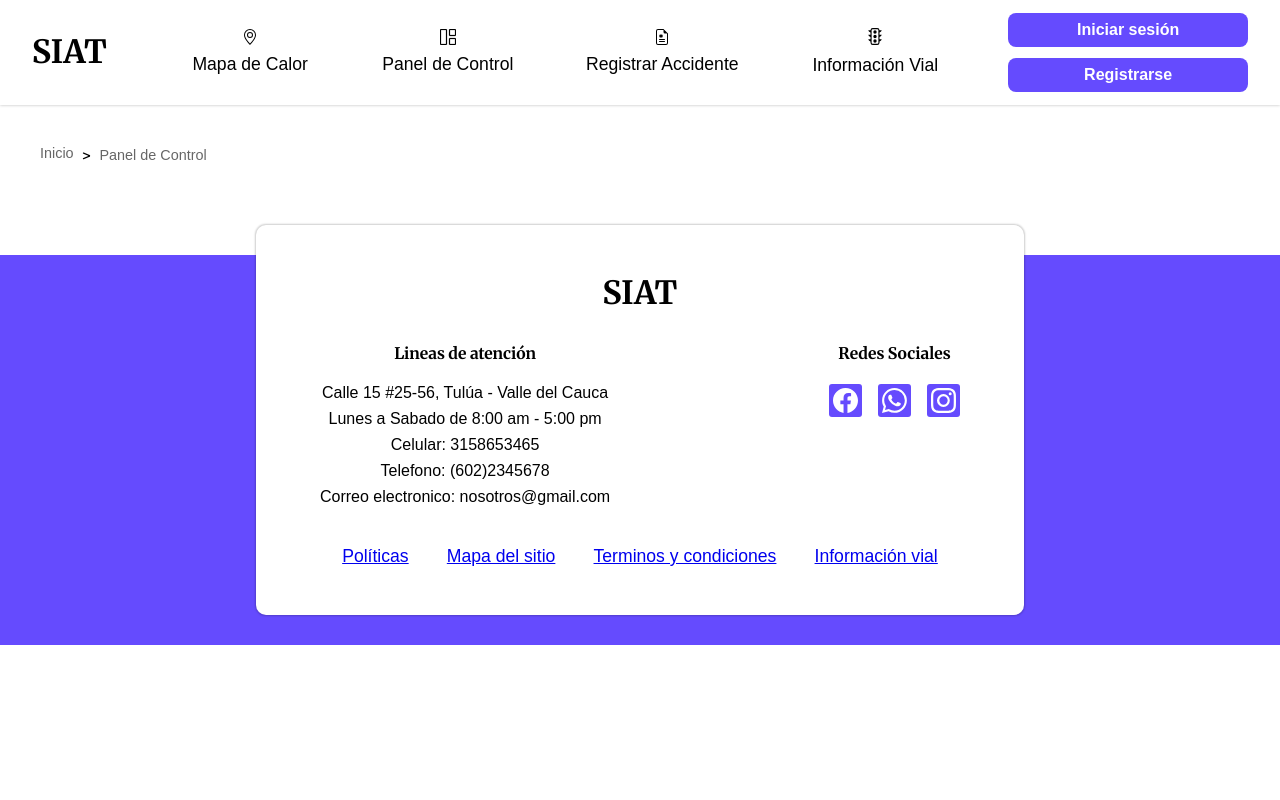
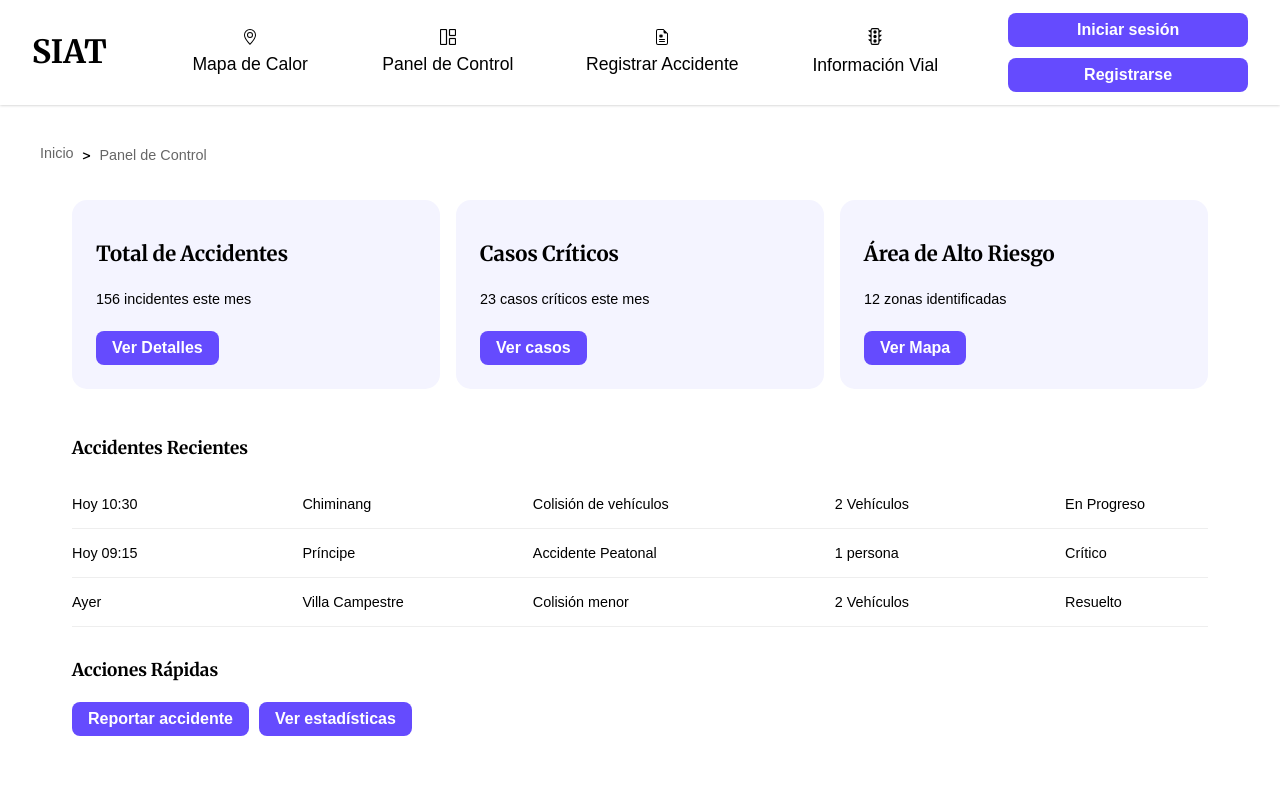
Before and after one commit to SIAT-UV/SIAT-FRONTEND, a React (Vite) app in the folder project/: page /dashboard in a window 1280 px wide. Shown: the top 800 px of the page. Built offline with nearby package versions, Linux system fonts and the light colour scheme; no server answers; a web font is replaced by a local one.

Commit message:
Dashboard creado

```diff
--- a/project/src/AppRouter.jsx
+++ b/project/src/AppRouter.jsx
@@ -2,12 +2,14 @@ import { Routes, Route } from "react-router-dom"
 import { AccidentReport } from "./pages/AccidentReport"
 import { Inicio } from "./components/Inicio/Inicio"
 import { RoadInformation } from "./pages/RoadInformation"
+import { Dashboard } from "./components/Dashboard/Dashboard"
 
 export const AppRouter = () => {
   return (
     <Routes>
       <Route path="/" element={<Inicio />} />
       <Route path="/mapa" element={<h2>Mapa</h2>} />
+      <Route path="/dashboard" element={<Dashboard/>} />
       <Route path="/registrar-accidente" element={<AccidentReport />} />
       <Route path="/informacion-vial" element={<RoadInformation />} />
     </Routes>
--- /dev/null
+++ b/project/src/components/Dashboard/Dashboard.css
@@ -0,0 +1,66 @@
+.dashboard {
+    padding: 2rem;
+    background-color: white;
+  }
+
+  .dashboard h3 {
+    font-family: var(--font-secondary);
+    font-size: 1.1rem;
+    margin-bottom: 1.3rem;
+  }
+
+  .card-container {
+    display: flex;
+    gap: 1rem;
+    margin-bottom: 3rem;
+
+  }
+
+  .card-container p {
+    font-size: 0.90rem;
+    font-family: var(--font-primary);
+    margin-bottom: 1.5rem;
+  }
+
+  .card {
+    background-color: #f4f4ff;
+    border-radius: 15px;
+    padding: 1.5rem;
+    flex: 1;
+    margin-top: 0.2rem;
+  }
+
+  .card h2 {
+    font-family: var(--font-secondary);
+    font-size: 1.3rem;
+    margin-bottom: 1.5rem;
+  }
+
+  .recent-accidents {
+    margin-top: 2rem;
+  }
+
+  .accident-row {
+    display: grid;
+    grid-template-columns: 1.5fr 1.5fr 2fr 1.5fr 1fr;
+    gap: 1rem;
+    padding: 1rem 0;
+    align-items: center;
+    border-bottom: 1px solid #eee;
+  }
+
+  .accident-row span {
+    font-family: var(--font-primary);
+    font-size: 0.90rem;
+    white-space: nowrap;
+  }
+
+  .quick-actions {
+    margin-top: 2rem;
+  }
+
+  .action-buttons {
+    display: flex;
+    flex-direction: row;
+    gap: 10px;
+  }
--- /dev/null
+++ b/project/src/components/Dashboard/Dashboard.jsx
@@ -0,0 +1,53 @@
+import React from 'react';
+import './Dashboard.css';
+import { Button } from '../Buttons';
+
+export const Dashboard = () => {
+  const accidents = [
+    { time: "Hoy 10:30", place: "Chiminang", type: "Colisión de vehículos", details: "2 Vehículos", status: "En Progreso" },
+    { time: "Hoy 09:15", place: "Príncipe", type: "Accidente Peatonal", details: "1 persona", status: "Crítico" },
+    { time: "Ayer", place: "Villa Campestre", type: "Colisión menor", details: "2 Vehículos", status: "Resuelto" },
+  ];
+
+  const cards = [
+    { title: 'Total de Accidentes', value: '156 incidentes este mes', button: 'Ver Detalles' },
+    { title: 'Casos Críticos', value: '23 casos críticos este mes', button: 'Ver casos' },
+    { title: 'Área de Alto Riesgo', value: '12 zonas identificadas', button: 'Ver Mapa' },
+  ];
+
+  return (
+    <div className="dashboard">
+
+      <div className="card-container">
+        {cards.map((card, index) => (
+          <div className="card" key={index}>
+            <h2>{card.title}</h2>
+            <p>{card.value}</p>
+            <Button>{card.button} </Button>
+          </div>
+        ))}
+      </div>
+
+      <div className="recent-accidents">
+        <h3>Accidentes Recientes</h3>
+        {accidents.map((acc, i) => (
+          <div className="accident-row" key={i}>
+            <span>{acc.time}</span>
+            <span>{acc.place}</span>
+            <span>{acc.type}</span>
+            <span>{acc.details}</span>
+            <span>{acc.status}</span>
+          </div>
+        ))}
+      </div>
+
+      <div className="quick-actions">
+        <h3>Acciones Rápidas</h3>
+        <div className="action-buttons">
+            <Button>Reportar accidente</Button>
+            <Button>Ver estadísticas</Button>
+        </div>
+      </div>
+    </div>
+  );
+};
--- a/project/src/main.jsx
+++ b/project/src/main.jsx
@@ -4,6 +4,8 @@ import { App } from "./App"
 import { AppProviders } from "./AppProviders"
 import "./index.css"
 import { axiosService } from "./services"
+import { Dashboard } from "./components/Dashboard/Dashboard"
+
 
 axiosService.initAxios()
 
```
